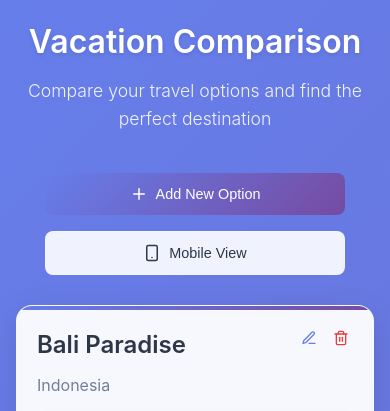
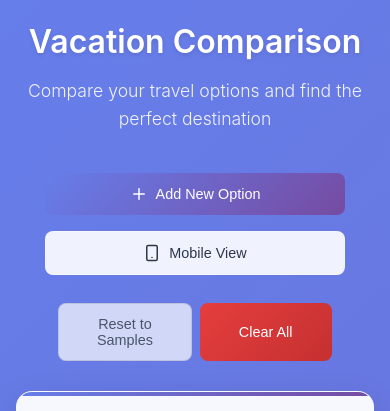
Before and after one commit to Karchensky/family_vaca_planner, a React (Vite) app: page / in a window 390 px wide. Shown: the top 411 px of the page. Built offline with nearby package versions, Linux system fonts and the light colour scheme; a web font is replaced by a local one.

Commit message:
Add localStorage persistence for vacation options - users can now edit and save their vacation data

```diff
--- a/src/App.jsx
+++ b/src/App.jsx
@@ -1,4 +1,4 @@
-import React, { useState } from 'react'
+import React, { useState, useEffect } from 'react'
 import {
   MapPin,
   Plane,
@@ -199,10 +199,28 @@ const sampleVacations = [
 ]
 
 function App() {
-  const [vacations, setVacations] = useState(sampleVacations)
+  const [vacations, setVacations] = useState([])
   const [showAddModal, setShowAddModal] = useState(false)
   const [editingVacation, setEditingVacation] = useState(null)
   const [showMobileViewer, setShowMobileViewer] = useState(false)
+
+  // Load saved vacations from localStorage on component mount
+  useEffect(() => {
+    const savedVacations = localStorage.getItem('vacationOptions')
+    if (savedVacations) {
+      setVacations(JSON.parse(savedVacations))
+    } else {
+      // If no saved data, use sample data for first-time users
+      setVacations(sampleVacations)
+    }
+  }, [])
+
+  // Save vacations to localStorage whenever they change
+  useEffect(() => {
+    if (vacations.length > 0) {
+      localStorage.setItem('vacationOptions', JSON.stringify(vacations))
+    }
+  }, [vacations])
 
   const addVacation = (newVacation) => {
     const vacationWithId = {
@@ -250,6 +268,19 @@ function App() {
     setEditingVacation(null)
   }
 
+  const clearAllData = () => {
+    if (window.confirm('Are you sure you want to clear all vacation options? This cannot be undone.')) {
+      setVacations([])
+      localStorage.removeItem('vacationOptions')
+    }
+  }
+
+  const resetToSampleData = () => {
+    if (window.confirm('Reset to sample vacation options? This will replace your current data.')) {
+      setVacations(sampleVacations)
+    }
+  }
+
   return (
     <div className="container">
       <header className="header">
@@ -274,6 +305,22 @@ function App() {
                   Mobile View
                 </button>
               )}
+              <div className="data-controls">
+                <button
+                  className="btn btn-secondary"
+                  onClick={resetToSampleData}
+                  title="Reset to sample vacation options"
+                >
+                  Reset to Samples
+                </button>
+                <button
+                  className="btn btn-danger"
+                  onClick={clearAllData}
+                  title="Clear all vacation options"
+                >
+                  Clear All
+                </button>
+              </div>
             </div>
 
       {vacations.length === 0 ? (
--- a/src/index.css
+++ b/src/index.css
@@ -444,6 +444,13 @@ body {
   gap: 16px;
   margin-bottom: 30px;
   flex-wrap: wrap;
+  align-items: center;
+}
+
+.data-controls {
+  display: flex;
+  gap: 8px;
+  margin-left: auto;
 }
 
 .btn {
@@ -477,6 +484,26 @@ body {
 
 .btn-primary:hover {
   background: linear-gradient(135deg, #5a67d8, #6b46c1);
+}
+
+.btn-secondary {
+  background: rgba(255, 255, 255, 0.7);
+  color: #4a5568;
+  border: 1px solid rgba(0, 0, 0, 0.1);
+}
+
+.btn-secondary:hover {
+  background: rgba(255, 255, 255, 0.9);
+}
+
+.btn-danger {
+  background: linear-gradient(135deg, #e53e3e, #c53030);
+  color: white;
+  border: none;
+}
+
+.btn-danger:hover {
+  background: linear-gradient(135deg, #c53030, #a0aec0);
 }
 
 .empty-state {
@@ -515,6 +542,11 @@ body {
     align-items: center;
   }
 
+  .data-controls {
+    margin-left: 0;
+    margin-top: 12px;
+  }
+
   .btn {
     width: 100%;
     max-width: 300px;
```
Also changed, not shown: 2 other files (tests, documents, lock files or other folders). Lines whose indentation alone changed are shown as unchanged.
